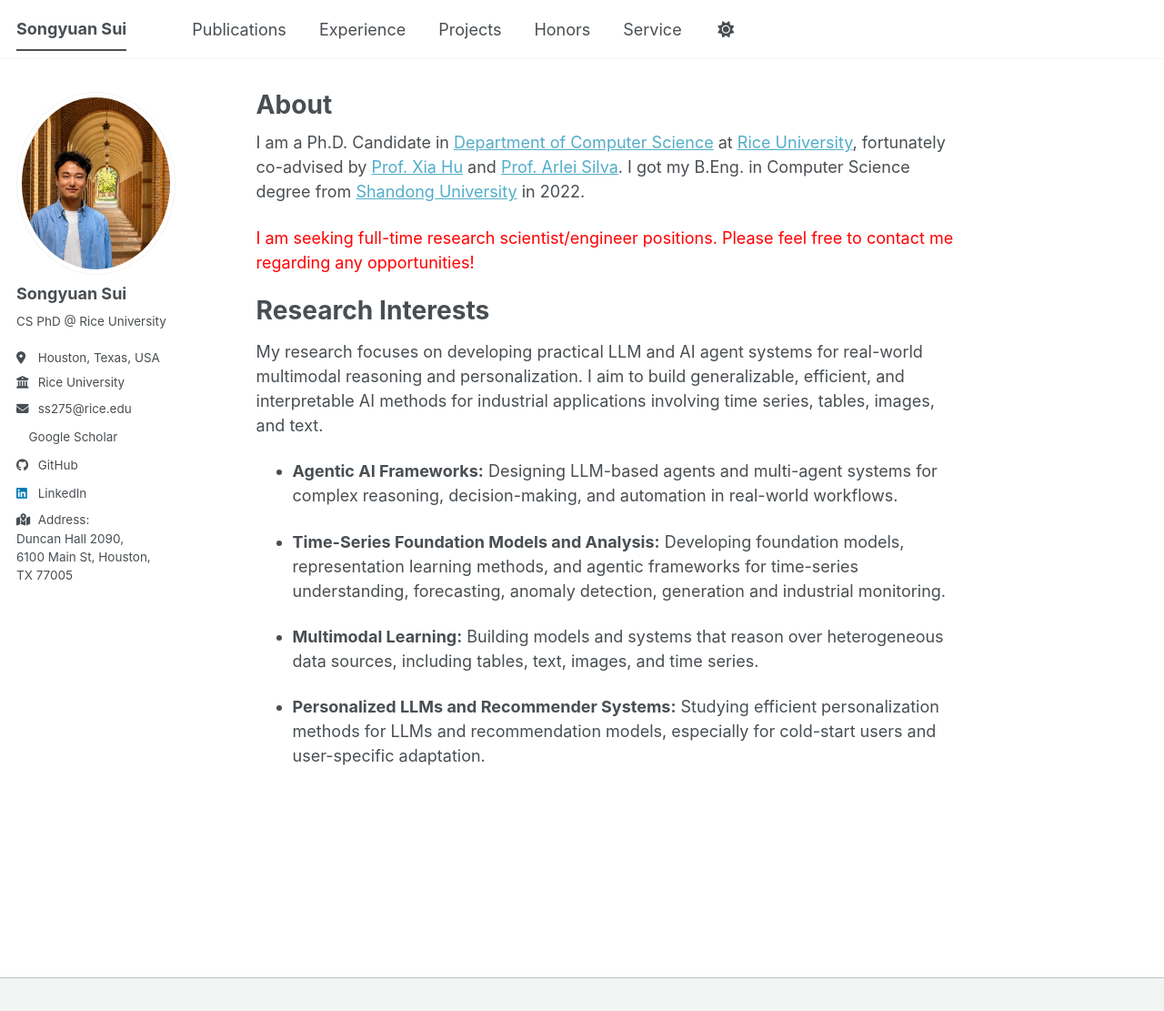
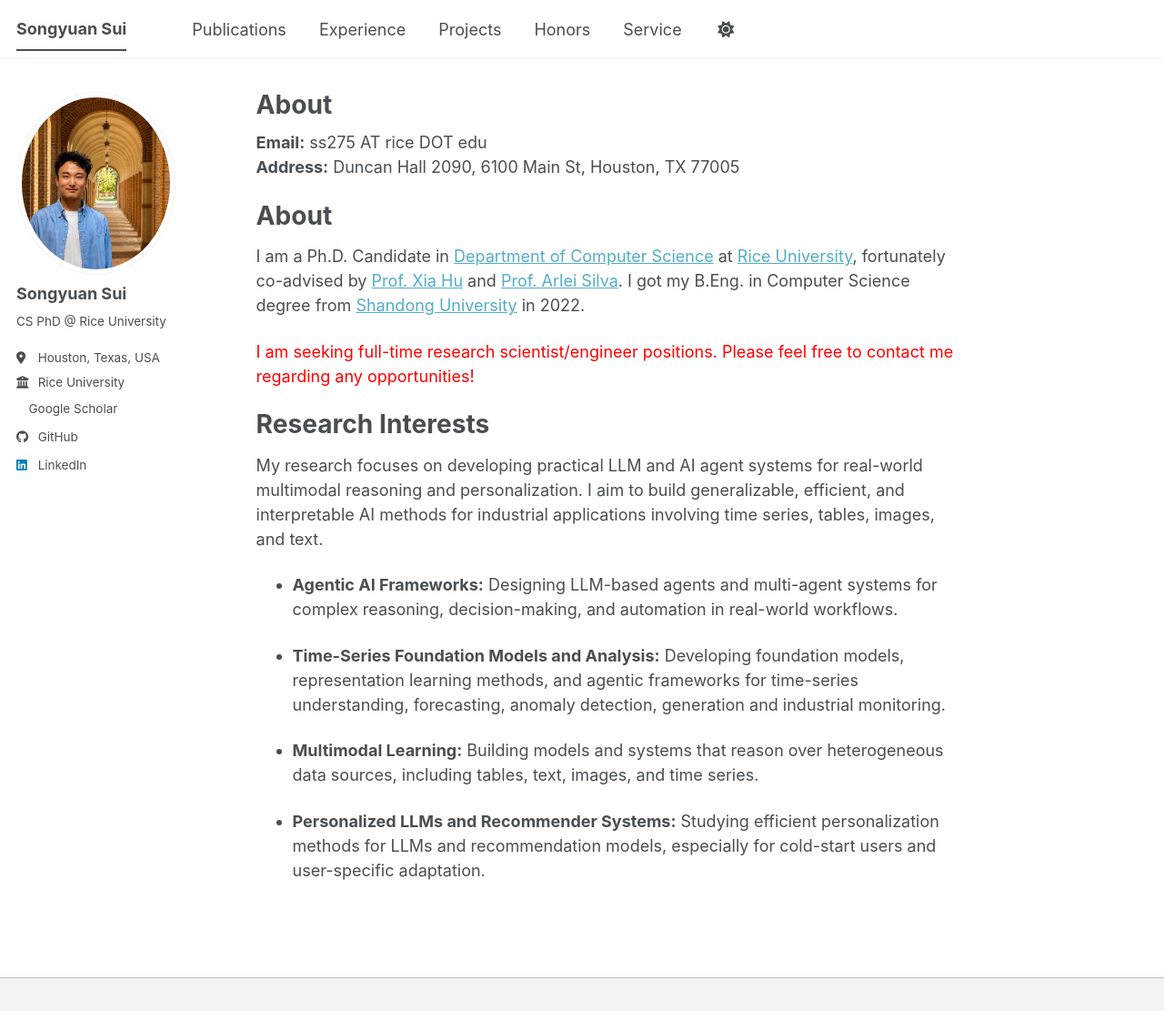
Before and after one commit to SongyuanSui/SongyuanSui.github.io, a Jekyll site: the page built from _pages/about.md, in a window 1280 px wide and 1111 px high. Shown: the whole window at 91% size. Built offline with Jekyll 4.4.1, drawn with Linux system fonts in a browser that asks for light colours; a style sheet for code colours, icons or effects is not loaded.

Commit message:
adjsut about

```diff
--- a/_includes/author-profile.html
+++ b/_includes/author-profile.html
@@ -32,9 +32,6 @@
       {% endif %}
       {% if author.uri %}
         <li><a href="{{ author.uri }}"><i class="fas fa-fw fa-link icon-pad-right" aria-hidden="true"></i>{{ site.data.ui-text[site.locale].website_label | default: "Website" }}</a></li>
-      {% endif %}
-      {% if author.email %}
-        <li><a href="mailto:{{ author.email }}"><i class="fas fa-fw fa-envelope icon-pad-right" aria-hidden="true"></i>{{ author.email }}</a></li>
       {% endif %}
 
       <!-- Font Awesome and Academicons icons / Academic websites -->
@@ -129,9 +126,6 @@
       {% if author.linkedin %}
         <li><a href="https://www.linkedin.com/in/{{ author.linkedin }}"><i class="fab fa-fw fa-linkedin icon-pad-right" aria-hidden="true"></i>LinkedIn</a></li>
       {% endif %}
-      {% if author.address %}
-        <li class="author__desktop" style="white-space: normal; overflow-wrap: anywhere;"><i class="fas fa-fw fa-map-location-dot icon-pad-right" aria-hidden="true"></i>Address:<br />{% for line in author.address %}{{ line }}{% unless forloop.last %}<br />{% endunless %}{% endfor %}</li>
-      {% endif %}
       {% if author.mastodon %}
         <li><a href="{{ author.mastodon }}"><i class="fab fa-fw fa-mastodon icon-pad-right" aria-hidden="true"></i>Mastodon</a></li>
       {% endif %}
--- a/_pages/about.md
+++ b/_pages/about.md
@@ -6,6 +6,14 @@ redirect_from:
   - /about/
   - /about.html
 ---
+
+<p>
+  <strong>Email:</strong> ss275 AT rice DOT edu<br />
+  <strong>Address:</strong> Duncan Hall 2090, 6100 Main St, Houston, TX 77005
+</p>
+
+About
+======
 
 I am a Ph.D. Candidate in [Department of Computer Science](https://csweb.rice.edu/) at [Rice University](https://www.rice.edu/), fortunately co-advised by [Prof. Xia Hu](https://cs.rice.edu/~xh37/index.html) and [Prof. Arlei Silva](https://cs.rice.edu/~al110/). I got my B.Eng. in Computer Science degree from [Shandong University](https://www.en.sdu.edu.cn/) in 2022.
 
```
